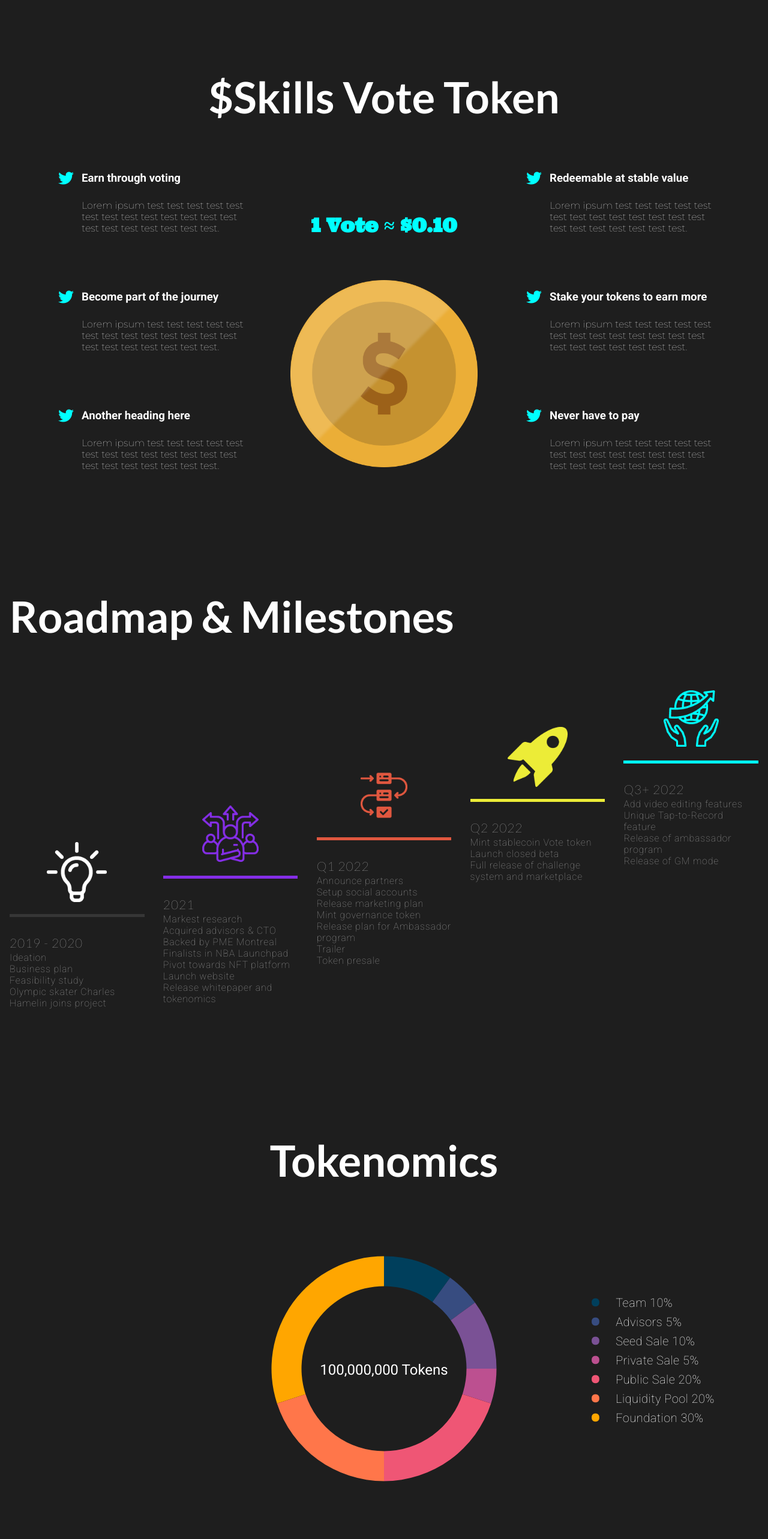
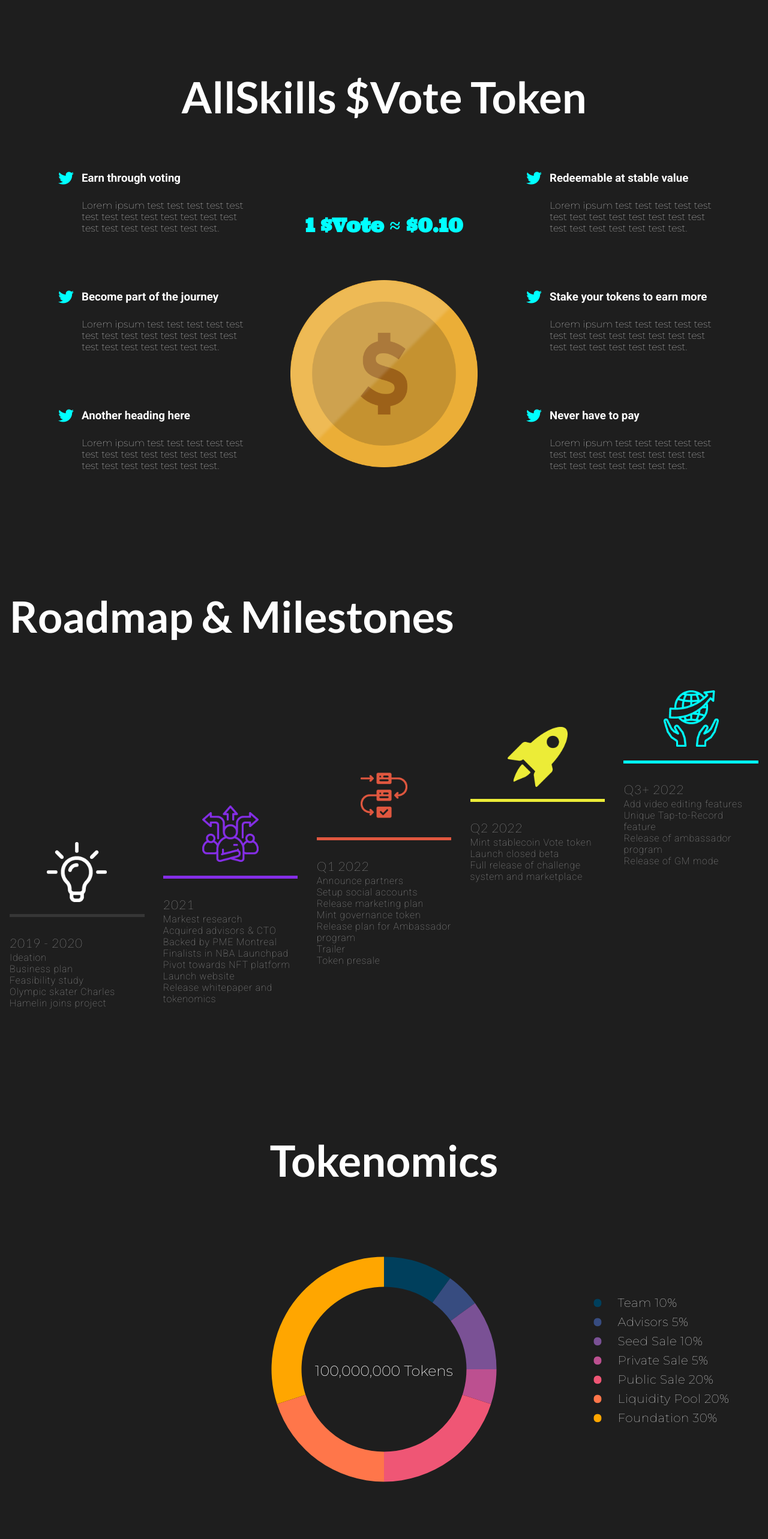
Before and after one commit to Gnorme/AllSkills, a Svelte app: page / in a window 1280 px wide. Shown: the part 4540-7106 px from the top of the page at 60% size. Built offline with nearby package versions, Linux system fonts and the light colour scheme.

Commit message:
Add files via upload

```diff
--- a/src/Content.svelte
+++ b/src/Content.svelte
@@ -55,7 +55,7 @@
         <Challenge/>
     </div>
     <div id="Stablecoin" style="width: 100%;">
-        <h2 style="text-align: center;">$Skills Vote Token</h2>
+        <h2 style="text-align: center;">AllSkills $Vote Token</h2>
         <VoteToken/>
     </div>
     <div id="Roadmap" style="width: 100%">
--- a/src/Tokenomics.svelte
+++ b/src/Tokenomics.svelte
@@ -1,7 +1,7 @@
 <div class="tokenomics-container">
     <div style="width:25%"></div>
     <div style="text-align:center;">
-        <p style="display:inline; width: 30%; position:relative; top:50%; z-index:4; font-size: 1.5em; margin-left: auto; margin-right:auto">100,000,000 Tokens</p>
+        <p style="display:inline; font-weight: 200; font-family: 'Montserrat'; width: 30%; position:relative; top:50%; z-index:4; font-size: 1.5em; margin-left: auto; margin-right:auto">100,000,000 Tokens</p>
         <svg xmlns="http://www.w3.org/2000/svg" id="sv" width="500" height="500" viewBox="-50 -50 400 400">
             <path on:mouseover={bringToFront} on:mousemove={showTooltip} data-value="Team 10,000,000" on:mouseleave={deselect} class="section" id="0" fill="#003f5c" d="M150, 0 A150,150 0 0 1 238.1656698289039,28.64591204404894 L214.6548245411962,61.007002165635896 A110,110 0 0 0 150,40 Z"></path>
             <path on:mouseover={bringToFront} on:mousemove={showTooltip} data-value="Advisors 5,000,000" on:mouseleave={deselect} class="section" id="1" fill="#374c80" d="M238.1656698289039, 28.64591204404894 A150,150 0 0 1 271.3502408873674,61.82903518403633 L238.9901766507361,85.3412924682933 A110,110 0 0 0 214.6548245411962,61.007002165635896 Z"></path>
@@ -53,6 +53,7 @@
         font-weight:100;
         letter-spacing: 0.5px;
         font-size: 20px;
+        font-family: 'Montserrat';
         margin-left:10px !important;
         padding-right:10px;
     }
--- a/src/VoteToken.svelte
+++ b/src/VoteToken.svelte
@@ -23,7 +23,7 @@
     </div>
     </div>
     <div class="column middle">
-        <h1 style="font-family: 'Ultra';">1 Vote ≈ $0.10</h1>
+        <h1 style="font-family: 'Ultra';">1 $Vote ≈ $0.10</h1>
         <img src="images/token.png" />
     </div>
     <div class="column">
```
